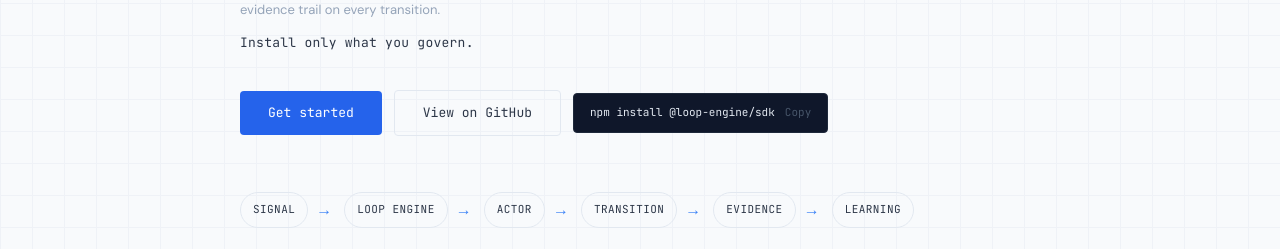
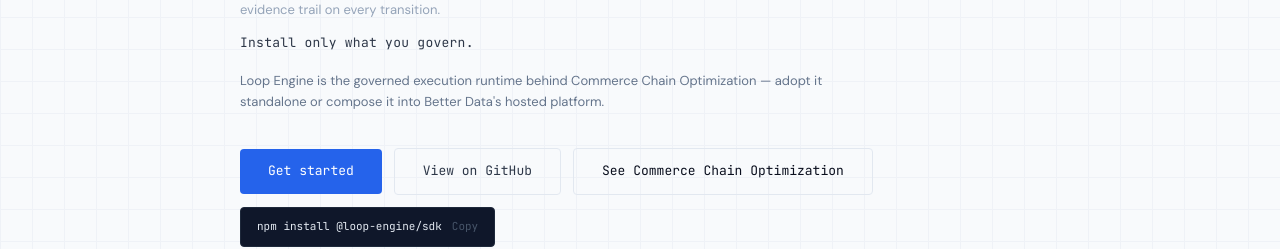
Before and after one commit to loopengine/loopengine.io, a Next.js app: page / in a window 1280 px wide. Shown: the part 621-870 px from the top of the page. Built offline with nearby package versions, Linux system fonts and the light colour scheme; no server answers.

Commit message:
feat(site): homepage CCO tethering and integration docs touchpoints
Hero copy, CTAs, and integration overview aligned with open infrastructure.

```diff
--- a/app/page.tsx
+++ b/app/page.tsx
@@ -4,6 +4,7 @@
 import Link from "next/link";
 import Image from "next/image";
 import type { ReactNode } from "react";
+import { BETTERDATA_CCO_URL, LOOP_ENGINE_CCO_LINE } from "@/lib/betterdata-ecosystem";
 
 const packages = [
   { name: "@loop-engine/sdk", slug: "sdk", description: "High-level entry point for loop systems." },
@@ -377,6 +378,18 @@
             >
               Install only what you govern.
             </p>
+            <p
+              className="fade-in-up mt-4"
+              style={{
+                animationDelay: "260ms",
+                fontSize: "var(--text-sm)",
+                color: "var(--color-ink-tertiary)",
+                maxWidth: 620,
+                lineHeight: 1.65,
+              }}
+            >
+              {LOOP_ENGINE_CCO_LINE}
+            </p>
 
             <div
               className="fade-in-up mt-9 flex flex-col items-stretch gap-3 min-[480px]:items-center min-[480px]:flex-row min-[480px]:flex-wrap"
@@ -411,6 +424,22 @@
                 }}
               >
                 View on GitHub
+              </a>
+              <a
+                href={BETTERDATA_CCO_URL}
+                rel="noopener noreferrer"
+                target="_blank"
+                className="inline-flex items-center"
+                style={{
+                  border: "1px solid var(--color-border)",
+                  color: "var(--color-ink)",
+                  borderRadius: "var(--radius-sm)",
+                  padding: "12px 28px",
+                  fontFamily: "var(--font-mono)",
+                  fontSize: "var(--text-sm)"
+                }}
+              >
+                See Commerce Chain Optimization
               </a>
               <div className="max-w-full overflow-x-auto">
                 <NpmInstallChip />
@@ -712,7 +741,8 @@
           </p>
           <h2 className="mt-3">Architecture notes and rollout updates</h2>
           <p style={{ marginTop: 12, maxWidth: 820, color: "var(--color-ink-tertiary)", lineHeight: 1.7 }}>
-            Loop Engine stays standalone and OSS-first. Cross-module architecture updates, hosted path guidance, and launch context are published on the Better Data blog.
+            Loop Engine is Apache-2.0 open operational infrastructure with a first-class path on Better Data. Cross-module
+            architecture updates, hosted path guidance, and launch context are published on the Better Data blog.
           </p>
 
           <div className="mt-8 grid gap-4 md:grid-cols-2">
```
Also changed, not shown: 2 other files (tests, documents, lock files or other folders).
